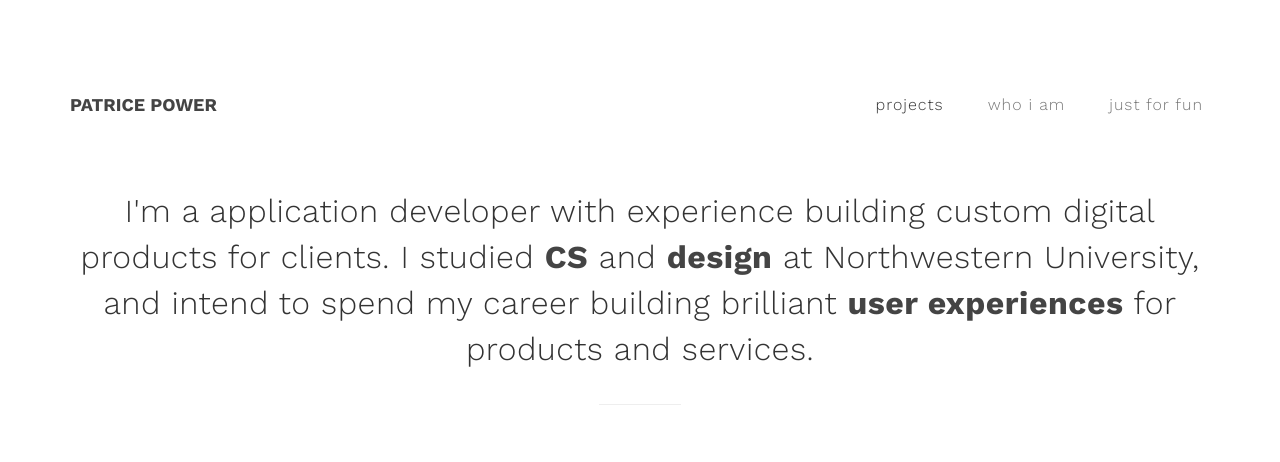
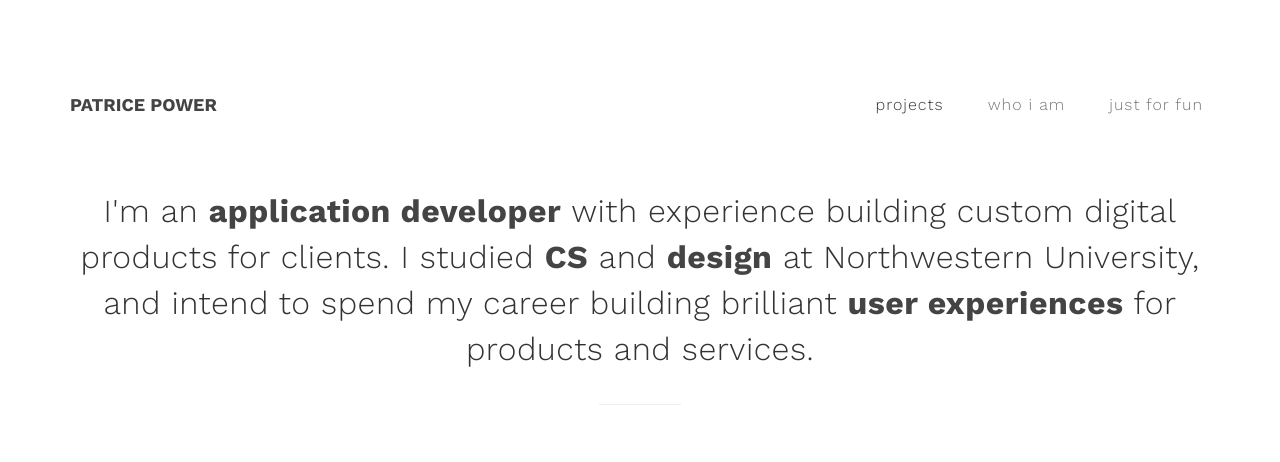
Before and after one commit to plpower/plpower.github.io, a plain HTML site: page index.html in a window 1280 px wide. Shown: the top 462 px of the page. Drawn offline with nearby package versions, Linux system fonts and the light colour scheme.

Commit message:
Headliner grammar

```diff
--- a/index.html
+++ b/index.html
@@ -67,7 +67,7 @@
 
                <div class="col-md-12 col-sm-12">
                     <!-- <h1>Hey there!</h1> -->
-                    <h2>I'm a application developer with experience building custom digital products for clients. I studied <b>CS</b> and <b>design</b> at Northwestern University, and intend to spend my career building
+                    <h2>I'm an <b>application developer</b> with experience building custom digital products for clients. I studied <b>CS</b> and <b>design</b> at Northwestern University, and intend to spend my career building
                          brilliant <b>user experiences</b> for products and services.
                     </h2>
                     <!-- <h2>
```
